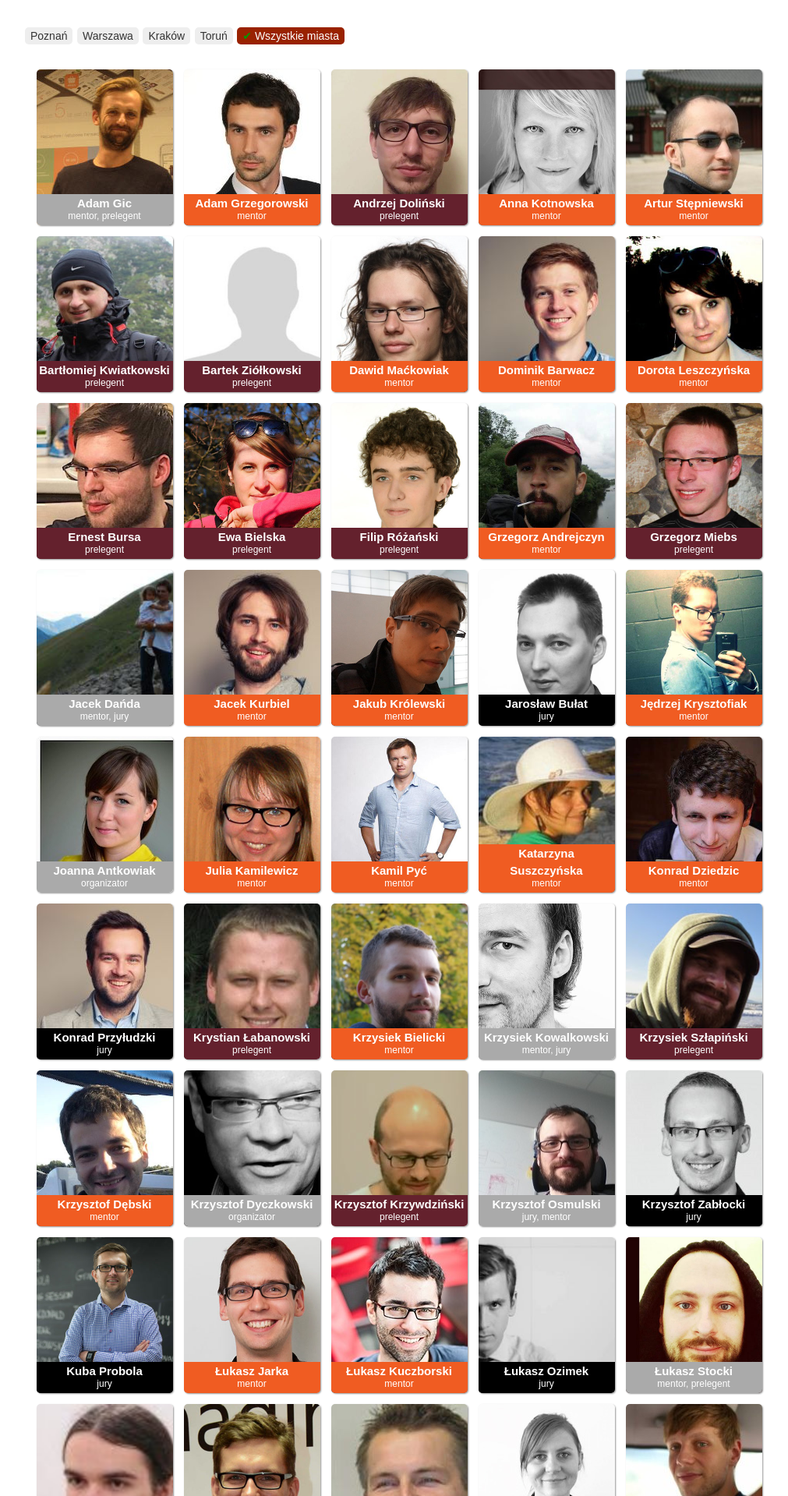
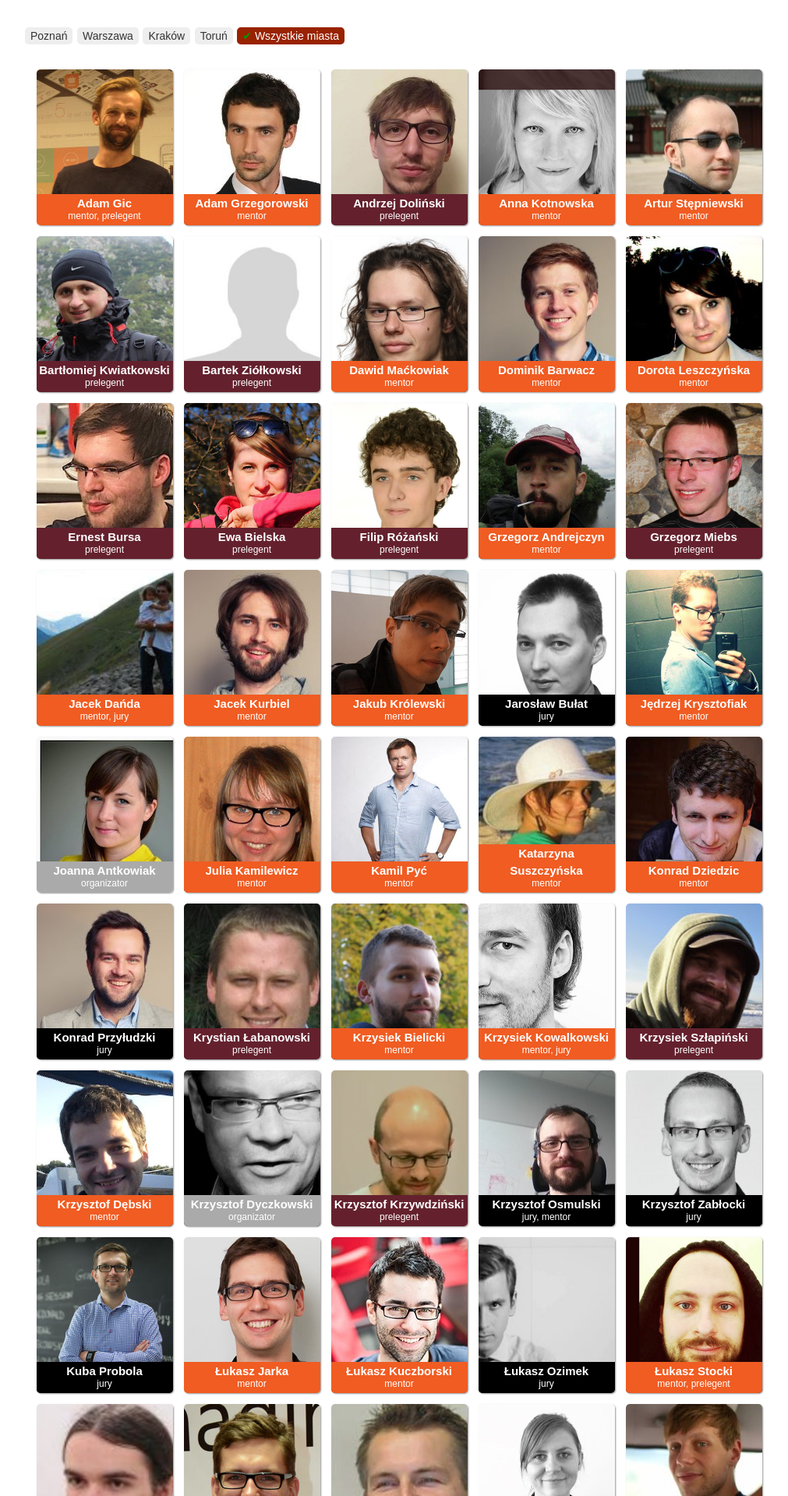
Before and after one commit to allegro/braincode.mobi, a Jekyll site: the page built from index.html, in a window 1280 px wide. Shown: the part 4223-6142 px from the top of the page at 78% size, without its empty margins (128-1139 px from the left). Built offline with Jekyll 4.4.1, drawn with Linux system fonts in a browser that asks for light colours; Markdown is read by kramdown in place of the engine named in the settings.

Commit message:
people section fix

```diff
--- a/index.html
+++ b/index.html
@@ -158,7 +158,14 @@
                         {% for author in authors%}
                         {%assign authorKey = author[0]%}
                         {%assign authorData = author[1]%}
-                        <li class="people-list-item {{authorData.role | downcase}}" data-meta="{{authorData.role}},{{authorData.city}}">
+
+                        {% if authorData.role[0] %}
+                        {%assign roleClass = authorData.role[0]%}
+                        {% else %}
+                        {%assign roleClass = authorData.role%}
+                        {% endif %}
+
+                        <li class="people-list-item {{roleClass | downcase}}" data-meta="{{authorData.role}},{{authorData.city}}">
                             <div class="people-foto"><img src="/img/authors/{{authorKey}}.jpg" alt="{{authorKey}}"/>
                                 <div class="people-role"><h3>{{authorData.name}}</h3> {{authorData.role | join:', ' | downcase}} </div>
                             </div>
```
